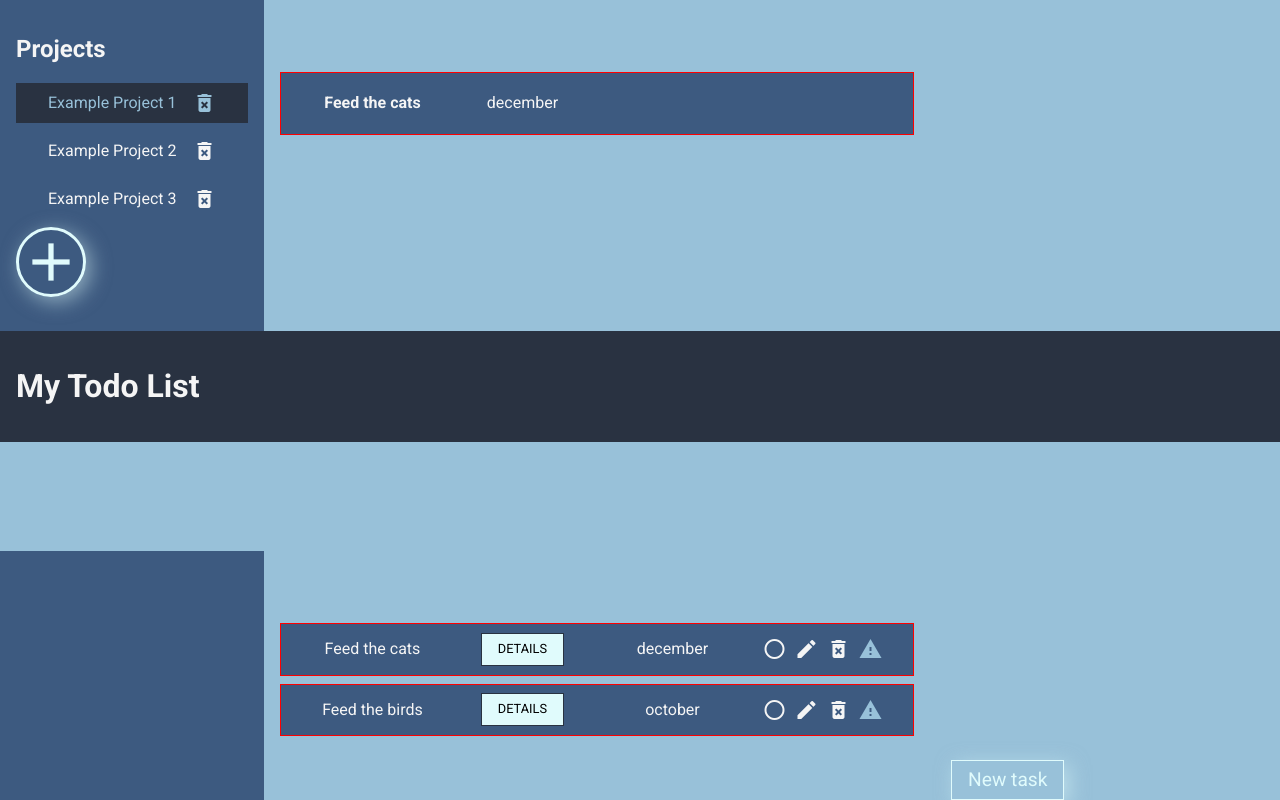
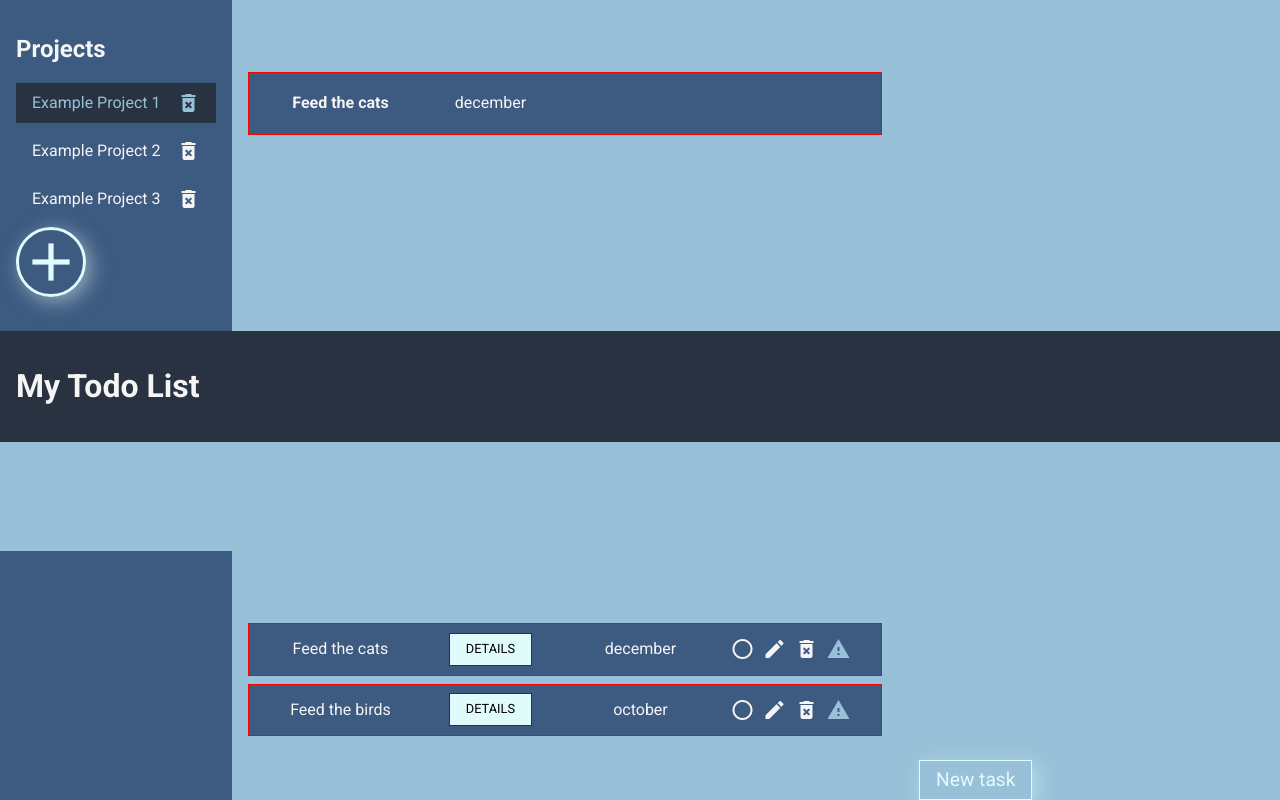
Before and after one commit to thiseas-perso/todo-list, a website built with webpack: page dist/index.html in a window 1280 px wide. Built offline with nearby package versions, Linux system fonts and the light colour scheme.

Commit message:
basic functionalities working

```diff
--- a/src/index.js
+++ b/src/index.js
@@ -12,4 +12,5 @@ createSidebar()
 seedSidebar(mainList)
 showTodos(mainList.projects[0])
 const sidebarItem = document.querySelector('.sidebar-item')
-sidebarItem.classList.add('activated')
+if (sidebarItem)
+   sidebarItem.classList.add('activated')
--- a/src/style.css
+++ b/src/style.css
@@ -132,7 +132,7 @@ main{
 
 .sidebar-item{
    transition: 50ms;
-   padding: 8px 32px;
+   padding: 8px 16px;
    margin-bottom: 8px;
    display: flex;
    align-items: center;
```
